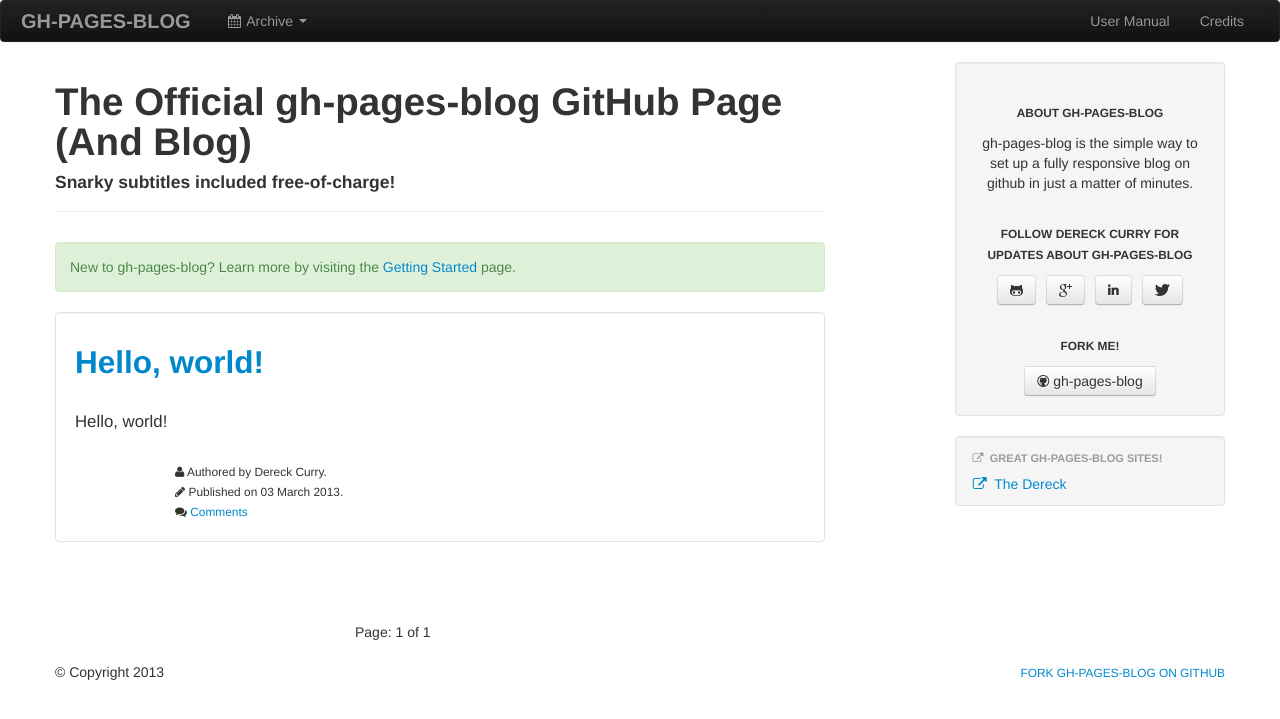
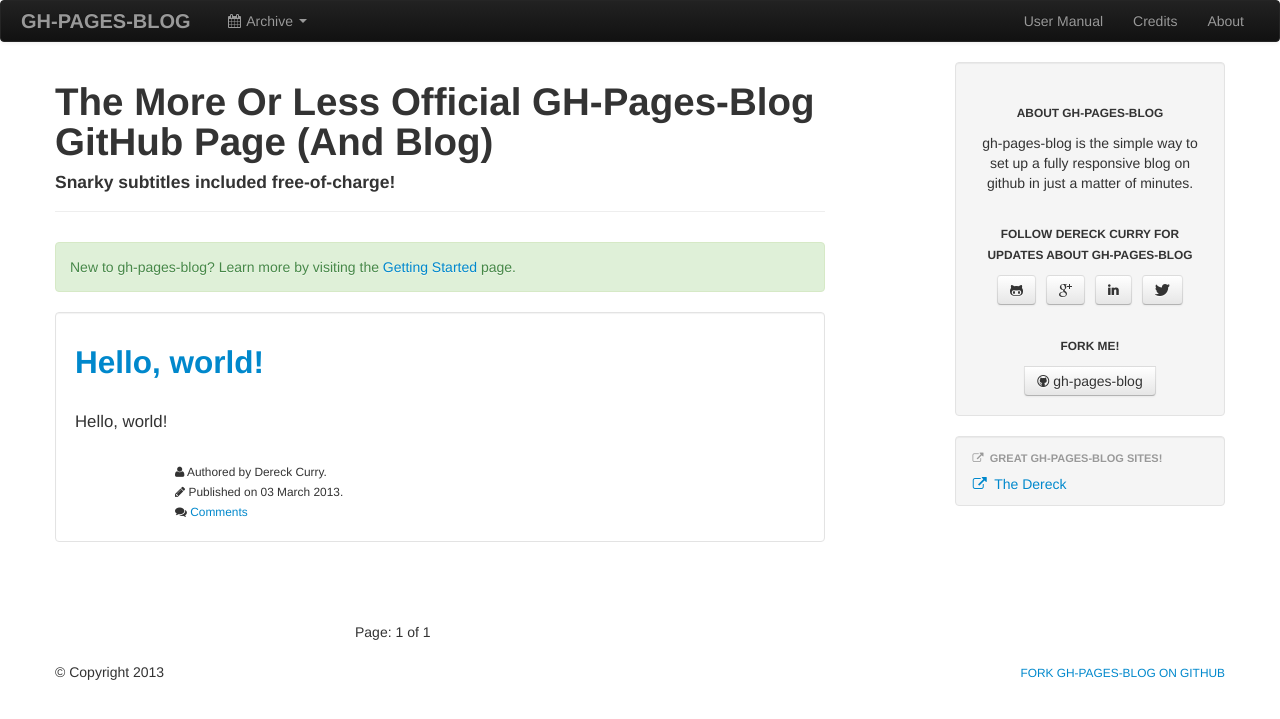
Before and after one commit to thedereck/gh-pages-blog, a Jekyll site: the page built from index.html, in a window 1280 px wide. Shown: the top 719 px of the page. Built offline with Jekyll 4.4.1, drawn with Linux system fonts in a browser that asks for light colours; the list of posts is cut into pages by our own code; comment, search, counter and statistics services are not loaded.

Commit message:
Chaning some pages around

```diff
--- a/_config.yml
+++ b/_config.yml
@@ -25,7 +25,7 @@
 # author : Dereck Curry
 name : gh-pages-blog
 brand : gh-pages-blog
-description : The Official gh-pages-blog GitHub Page (And Blog)
+description : The More Or Less Official GH-Pages-Blog GitHub Page (And Blog)
 url : http://thedereck.github.com/gh-pages-blog
 email : thedereck@thedereck.com
 author: Dereck Curry
--- a/index.html
+++ b/index.html
@@ -155,6 +155,5 @@
 			</div>
 		</div>
 	</div>
-
 {% endcapture %}
 {{ index_page_html | strip_newlines | remove:'	' }}
```
Also changed, not shown: about.md (added, +5 -0 lines).
